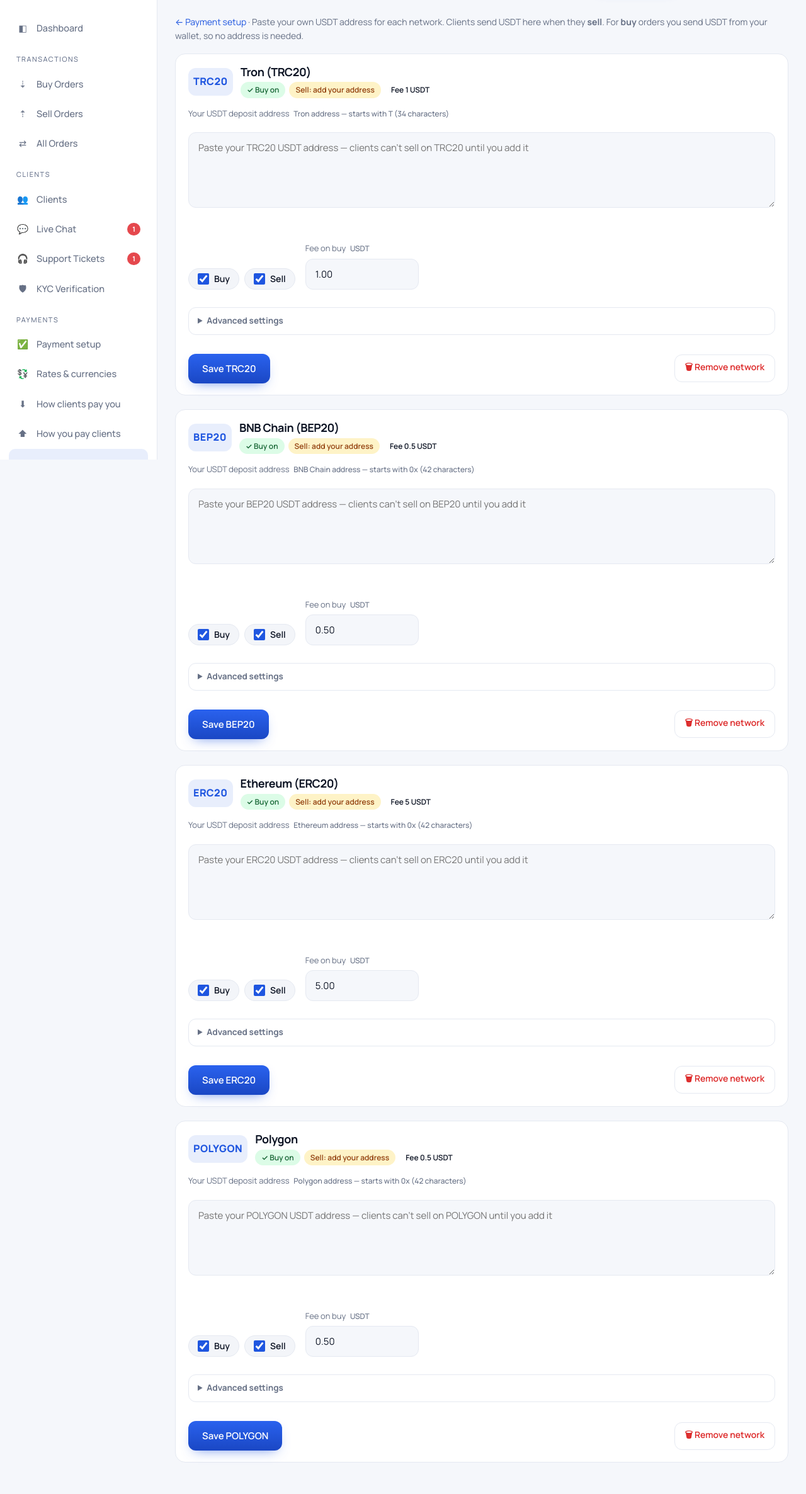
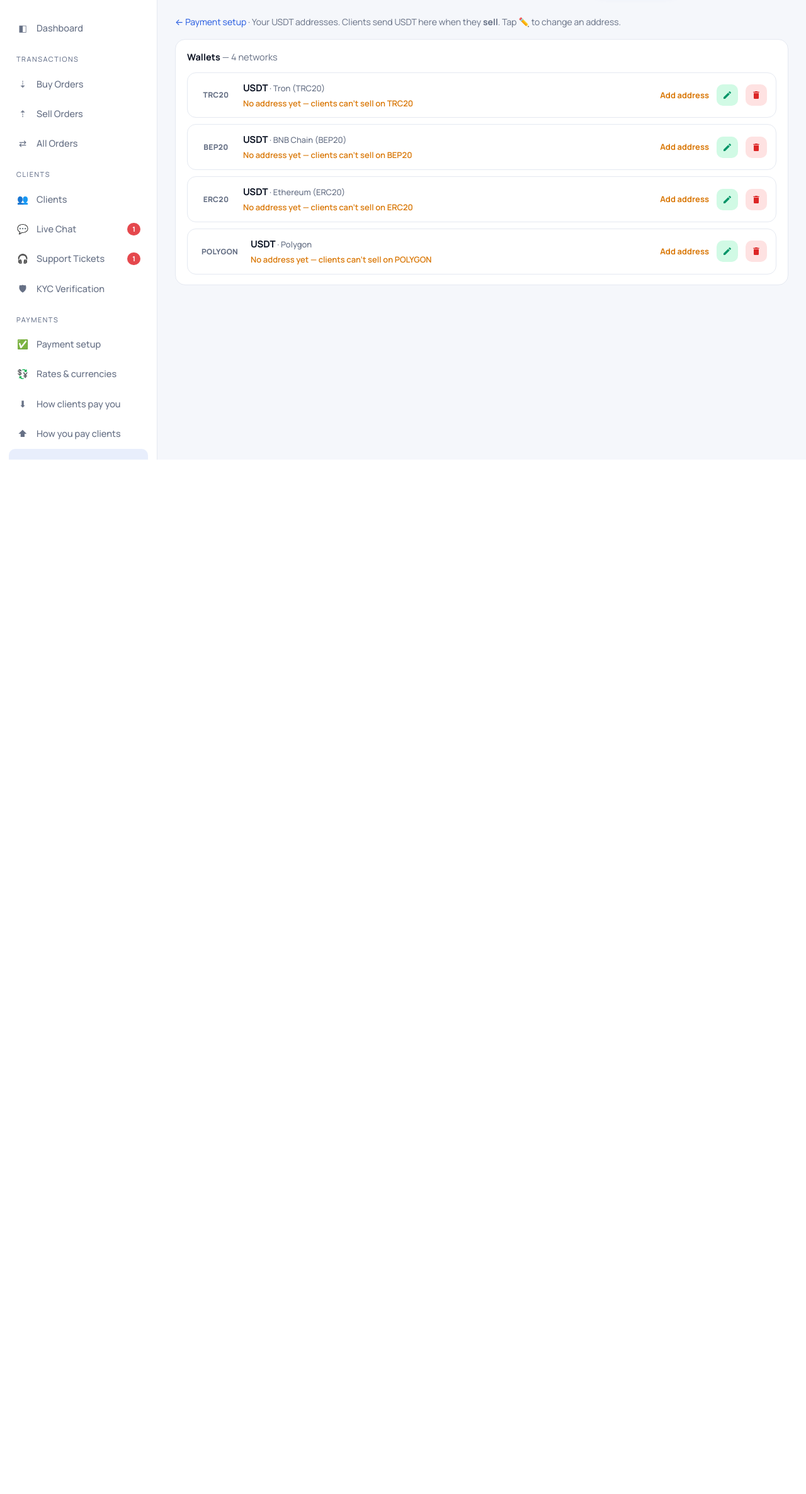
Before and after one commit to Growmore8/P2P, a Laravel app: page /admin/networks in a window 1280 px wide. Shown: the part 70-2443 px from the top of the page at 63% size. After the commit the page ends 800 px from the top, so only its background shows below. Run offline with Laravel 12, Linux system fonts and the light colour scheme; a user stored in the database is signed in; data comes from the database, SQL or seed files in the repository; tables that the repository leaves empty hold one stand-in row (values such as "Sample post").

Commit message:
USDT wallets as a compact list with add-wallet pop-up; country quick-picks for payment methods
- Wallet rows: network tag, address, status, edit / delete icons; edit opens inline
- "+ Add network" pop-up: pick a known network (name, fee, address format filled in), address, Active
- Receive / deposit method forms: usual methods for the chosen currency as one-tap buttons
  (e.g. LKR: Bank transfer (CEFTS), eZ Cash); UPI hidden outside INR

Co-Authored-By: Claude Opus 5.5 <noreply@anthropic.com>

```diff
--- a/app/Http/Controllers/Admin/NetworkController.php
+++ b/app/Http/Controllers/Admin/NetworkController.php
@@ -15,9 +15,22 @@ class NetworkController extends Controller
 
     public function store(Request $request)
     {
-        Network::create($this->validated($request));
+        // From the "Add wallet" pop-up: pick a known network → name, fee and address format are filled in.
+        $code = strtoupper((string) $request->input('code'));
+        if ($preset = config("networks.{$code}")) {
+            $request->merge([
+                'code' => $code,
+                'name' => $request->input('name') ?: $preset['name'],
+                'fee' => $request->input('fee') ?? $preset['fee'],
+                'address_regex' => $request->input('address_regex') ?: $preset['regex'],
+            ]);
+        }
+        if ($request->has('active')) {
+            $request->merge(['buy_enabled' => $request->boolean('active'), 'sell_enabled' => $request->boolean('active')]);
+        }
+        $n = Network::create($this->validated($request));
 
-        return back()->with('success', 'Network added.');
+        return redirect()->route('admin.networks.index')->with('success', "{$n->code} wallet added.");
     }
 
     public function update(Request $request, Network $network)
@@ -62,7 +75,7 @@ class NetworkController extends Controller
         if (isset($data['code'])) {
             $data['code'] = strtoupper($data['code']);
         }
-        $data['sort'] = $data['sort'] ?? 0;
+        $data['sort'] = $data['sort'] ?? ($network ? $network->sort : (int) Network::max('sort') + 1);
         $data['buy_enabled'] = $request->boolean('buy_enabled');
         $data['sell_enabled'] = $request->boolean('sell_enabled');
 
--- /dev/null
+++ b/config/networks.php
@@ -0,0 +1,14 @@
+<?php
+
+// USDT networks the admin can add from "+ Add network": name, default fee on buy (USDT) and address format.
+return [
+    'TRC20' => ['name' => 'Tron (TRC20)', 'fee' => 1.00, 'regex' => '^T[1-9A-HJ-NP-Za-km-z]{33}$', 'hint' => 'starts with T'],
+    'BEP20' => ['name' => 'BNB Chain (BEP20)', 'fee' => 0.50, 'regex' => '^0x[a-fA-F0-9]{40}$', 'hint' => 'starts with 0x'],
+    'ERC20' => ['name' => 'Ethereum (ERC20)', 'fee' => 5.00, 'regex' => '^0x[a-fA-F0-9]{40}$', 'hint' => 'starts with 0x'],
+    'POLYGON' => ['name' => 'Polygon', 'fee' => 0.50, 'regex' => '^0x[a-fA-F0-9]{40}$', 'hint' => 'starts with 0x'],
+    'SOL' => ['name' => 'Solana (SPL)', 'fee' => 0.50, 'regex' => '^[1-9A-HJ-NP-Za-km-z]{32,44}$', 'hint' => 'letters and numbers, 32–44 characters'],
+    'ARBITRUM' => ['name' => 'Arbitrum One', 'fee' => 0.50, 'regex' => '^0x[a-fA-F0-9]{40}$', 'hint' => 'starts with 0x'],
+    'OPTIMISM' => ['name' => 'Optimism', 'fee' => 0.50, 'regex' => '^0x[a-fA-F0-9]{40}$', 'hint' => 'starts with 0x'],
+    'AVAXC' => ['name' => 'Avalanche C-Chain', 'fee' => 0.50, 'regex' => '^0x[a-fA-F0-9]{40}$', 'hint' => 'starts with 0x'],
+    'TON' => ['name' => 'TON', 'fee' => 0.50, 'regex' => '^(EQ|UQ)[A-Za-z0-9_\-]{46}$', 'hint' => 'starts with EQ or UQ'],
+];
--- a/public/css/theme.css
+++ b/public/css/theme.css
@@ -870,3 +870,46 @@ body:has(.oc-fab){padding-bottom:84px}
   .cur-actions-r .btn{flex:1}
   .net-fee{width:100%}
 }
+
+/* ===== USDT wallets: compact list ===== */
+.wl-box{padding:16px 18px}
+.wl-head{margin-bottom:12px;font-size:14.5px}
+.wl-item{border:1px solid var(--line);border-radius:14px;margin-bottom:10px;background:var(--card);transition:background .15s}
+.wl-item:last-child{margin-bottom:0}
+.wl-item.is-open,.wl-item:hover{background:var(--card-2)}
+.wl-row{display:flex;align-items:center;gap:12px;padding:12px 14px}
+.wl-row form{margin:0}
+.wl-chip{flex:none;min-width:62px;text-align:center;padding:5px 8px;border-radius:8px;background:var(--bg-2);color:var(--muted);font-size:12px;font-weight:800;letter-spacing:.3px}
+.wl-main{flex:1;min-width:0;display:flex;flex-direction:column;gap:2px}
+.wl-main b{font-size:15px}
+.wl-name{font-weight:500;font-size:13px}
+.wl-addr{font-size:13px;color:var(--muted);overflow:hidden;text-overflow:ellipsis;white-space:nowrap}
+.wl-missing{color:#d97706;font-weight:600;white-space:normal}
+.wl-status{flex:none;font-size:13px;font-weight:700;color:#16a34a}
+.wl-status.warn{color:#d97706}
+.wl-status.off{color:var(--muted)}
+.wl-btn{flex:none;width:34px;height:34px;border-radius:10px;border:0;display:grid;place-items:center;cursor:pointer;transition:filter .15s}
+.wl-btn.edit{background:#d1fae5;color:#059669}
+.wl-btn.del{background:#fee2e2;color:#dc2626}
+.wl-btn:hover{filter:brightness(.94)}
+:root[data-theme="dark"] .wl-btn.edit{background:rgba(16,185,129,.16);color:#34d399}
+:root[data-theme="dark"] .wl-btn.del{background:rgba(239,68,68,.16);color:#f87171}
+.wl-edit{padding:4px 14px 16px;border-top:1px dashed var(--line)}
+.wl-edit>label:first-of-type{margin-top:14px}
+@media (max-width:560px){
+  .wl-row{flex-wrap:wrap;gap:10px}
+  .wl-main{order:3;flex-basis:100%}
+  .wl-addr{white-space:normal;word-break:break-all}
+  .wl-status{margin-left:auto}
+}
+.wl-modal{max-width:440px;display:flex;flex-direction:column;gap:12px;padding:24px}
+.wl-modal h3{font-size:17px;margin:0 0 2px}
+.wl-modal .addr-check{margin:-6px 0 0}
+.wl-modal-actions{display:flex;justify-content:flex-end;gap:10px;margin-top:4px}
+.btn-save{background:#10b981;color:#fff;border:0}
+.btn-save:hover{background:#059669}
+.preset-chips{display:flex;flex-wrap:wrap;align-items:center;gap:8px;margin:12px 0 4px}
+.preset-chips:empty{display:none}
+.preset-label{font-size:12.5px;font-weight:700;color:var(--muted)}
+.preset-chip{padding:7px 13px;border-radius:99px;border:1px dashed var(--brand);background:var(--brand-soft);color:var(--brand);font:inherit;font-size:13px;font-weight:700;cursor:pointer}
+.preset-chip.on{border-style:solid;background:var(--brand);color:#fff}
--- a/resources/views/admin/methods/form.blade.php
+++ b/resources/views/admin/methods/form.blade.php
@@ -30,6 +30,7 @@
         @endforeach
       </div>
     </div>
+    @unless ($method->exists)<div class="full">@include('admin.partials.method-presets', ['list' => 'pay'])</div>@endunless
     <div class="full"><label>Display title</label><input class="input" name="title" value="{{ old('title', $method->title) }}" placeholder="e.g. UPI (GPay / PhonePe) · Bank transfer (CEFTS) · eZ Cash" required></div>
 
     <div data-type="link" class="full"><label>Payment link (https://…)</label><input class="input" name="pay_url" value="{{ old('pay_url', $method->pay_url) }}" placeholder="https://razorpay.me/@yourbusiness">
--- a/resources/views/admin/networks.blade.php
+++ b/resources/views/admin/networks.blade.php
@@ -4,62 +4,80 @@
 @section('topActions')<button type="button" class="btn btn-primary btn-sm" data-open-add>+ Add network</button>@parent @endsection
 
 @section('content')
-<p class="muted cur-intro"><a class="green" href="{{ route('admin.payments') }}">← Payment setup</a> · Paste your own USDT address for each network. Clients send USDT here when they <b>sell</b>. For <b>buy</b> orders you send USDT from your wallet, so no address is needed.</p>
+<p class="muted cur-intro"><a class="green" href="{{ route('admin.payments') }}">← Payment setup</a> · Your USDT addresses. Clients send USDT here when they <b>sell</b>. Tap ✏️ to change an address.</p>
 
 @php
   $hints = ['TRC20' => 'Tron address — starts with T (34 characters)', 'BEP20' => 'BNB Chain address — starts with 0x (42 characters)', 'ERC20' => 'Ethereum address — starts with 0x (42 characters)', 'POLYGON' => 'Polygon address — starts with 0x (42 characters)'];
   $editing = old('_net');
+  $pencil = '<svg viewBox="0 0 24 24" width="16" height="16" fill="currentColor" aria-hidden="true"><path d="M3 17.25V21h3.75L17.8 9.94l-3.75-3.75L3 17.25zm17.7-10.2a1 1 0 0 0 0-1.42l-2.33-2.33a1 1 0 0 0-1.42 0l-1.83 1.83 3.75 3.75 1.83-1.83z"/></svg>';
+  $trash = '<svg viewBox="0 0 24 24" width="16" height="16" fill="currentColor" aria-hidden="true"><path d="M6 19a2 2 0 0 0 2 2h8a2 2 0 0 0 2-2V7H6v12zM19 4h-3.5l-1-1h-5l-1 1H5v2h14V4z"/></svg>';
 @endphp
 
-{{-- ===== Add network (hidden until "+ Add network") ===== --}}
-<form method="POST" action="{{ route('admin.networks.store') }}" class="box form cur-add" id="add" @unless ($errors->any() && ! $editing) hidden @endunless>
+{{-- ===== Add wallet pop-up ===== --}}
+@php
+  $presets = collect(config('networks'))->except($networks->pluck('code')->all());
+  $addErr = $errors->any() && ! $editing;
+@endphp
+<div class="modal {{ $addErr ? 'open' : '' }}" id="addModal" aria-hidden="{{ $addErr ? 'false' : 'true' }}">
+  <form method="POST" action="{{ route('admin.networks.store') }}" class="modal-box form wl-modal" role="dialog" aria-modal="true" aria-label="Add crypto wallet">
     @csrf
-  <div class="box-head"><h3>Add a network</h3><button type="button" class="icon-btn" data-close-add aria-label="Close">✕</button></div>
-  <div class="cur-grid">
-    <div><label>Code</label><input class="input" name="code" value="{{ old('code') }}" placeholder="e.g. SOL" required></div>
-    <div><label>Name shown to clients</label><input class="input" name="name" value="{{ old('name') }}" placeholder="e.g. Solana (SPL)" required></div>
-    <div><label>Fee on buy <small>USDT</small></label><input class="input" type="number" step="0.01" name="fee" value="{{ old('fee', 1) }}" required></div>
+    <h3>Add crypto wallet</h3>
+    @if ($presets->isEmpty())
+      <p class="muted" style="margin:10px 0 0">All supported networks are already added. Tap ✏️ on a network to change its address.</p>
+      <div class="wl-modal-actions"><button type="button" class="btn btn-ghost" data-close-add>Close</button></div>
+    @else
+      <select class="input" name="code" required data-net-pick aria-label="Network">
+        @foreach ($presets as $code => $p)<option value="{{ $code }}" data-hint="{{ $p['hint'] }}" @selected(old('code') === $code)>{{ $code }} · {{ $p['name'] }}</option>@endforeach
+      </select>
+      <input class="input" value="USDT" readonly aria-label="Coin">
+      <textarea class="input mono addr-input" name="deposit_address" rows="2" spellcheck="false" autocomplete="off" placeholder="Wallet address" required data-addr>{{ old('deposit_address') }}</textarea>
+      <p class="addr-check" data-addr-check data-net-hint></p>
+      <input type="hidden" name="active" value="0">
+      <label class="check"><input type="checkbox" name="active" value="1" checked> <span>Active</span></label>
+      <div class="wl-modal-actions">
+        <button type="button" class="btn btn-ghost" data-close-add>Cancel</button>
+        <button class="btn btn-save">Save</button>
       </div>
-  <div style="margin-top:12px"><label>Your USDT deposit address <small>for sell orders</small></label>
-    <textarea class="input mono addr-input" name="deposit_address" rows="2" placeholder="Paste your USDT address for this network">{{ old('deposit_address') }}</textarea></div>
-  <div style="margin-top:12px"><label>Address format check <small>optional, advanced</small></label><input class="input mono" name="address_regex" value="{{ old('address_regex') }}" placeholder="Leave empty if unsure"></div>
-  <div class="cur-actions">
-    <div class="net-toggles">
-      <label class="switch cur-switch"><input type="checkbox" name="buy_enabled" value="1" checked> Buy</label>
-      <label class="switch cur-switch"><input type="checkbox" name="sell_enabled" value="1" checked> Sell</label>
+    @endif
+  </form>
 </div>
-    <button class="btn btn-primary">Add network</button>
-  </div>
-</form>
 
-@foreach ($networks as $n)
+{{-- ===== Wallet list ===== --}}
+<div class="box wl-box">
+  <div class="wl-head"><b>Wallets</b> <span class="muted">— {{ $networks->count() }} {{ \Illuminate\Support\Str::plural('network', $networks->count()) }}</span></div>
+
+  @forelse ($networks as $n)
     @php
-    $ready = $n->sell_enabled && $n->deposit_address;
       $open = $editing === $n->code;
       $addr = (string) $n->deposit_address;
+      $on = $n->buy_enabled || $n->sell_enabled;
     @endphp
-  <div class="box cur-card net-card {{ ($n->buy_enabled || $n->sell_enabled) ? '' : 'is-off' }}" id="net-{{ $n->code }}">
-    <div class="cur-head">
-      <span class="pay-code">{{ $n->code }}</span>
-      <div class="cur-title">
-        <h3>{{ $n->name }}</h3>
-        <div class="chips">
-          <span class="badge {{ $n->buy_enabled ? 'ok' : '' }}">{{ $n->buy_enabled ? '✓ Buy on' : 'Buy off' }}</span>
-          @if (! $n->sell_enabled)<span class="badge">Sell off</span>
-          @elseif ($ready)<span class="badge ok">✓ Sell ready</span>
-          @else<span class="badge warn">Sell: add your address</span>@endif
-          <span class="badge">Fee {{ rtrim(rtrim(number_format($n->fee, 2), '0'), '.') }} USDT</span>
+    <div class="wl-item {{ $open ? 'is-open' : '' }}" id="net-{{ $n->code }}">
+      <div class="wl-row">
+        <span class="wl-chip">{{ $n->code }}</span>
+        <div class="wl-main">
+          <b>USDT <span class="muted wl-name">· {{ $n->name }}</span></b>
+          @if ($addr)
+            <span class="wl-addr mono">{{ $addr }}</span>
+          @else
+            <span class="wl-addr wl-missing">No address yet — clients can't sell on {{ $n->code }}</span>
+          @endif
         </div>
-      </div>
+        <span class="wl-status {{ ! $on ? 'off' : ($n->sell_enabled && ! $addr ? 'warn' : 'ok') }}">{{ ! $on ? 'Off' : ($n->sell_enabled && ! $addr ? 'Add address' : 'Active') }}</span>
+        <button type="button" class="wl-btn edit" data-wl-edit="{{ $n->code }}" title="Edit {{ $n->code }}" aria-label="Edit {{ $n->code }}" aria-expanded="{{ $open ? 'true' : 'false' }}">{!! $pencil !!}</button>
+        <form method="POST" action="{{ route('admin.networks.destroy', $n) }}" data-confirm="Remove the {{ $n->code }} network? Clients won't be able to choose it any more.">
+          @csrf @method('DELETE')
+          <button class="wl-btn del" title="Remove {{ $n->code }}" aria-label="Remove {{ $n->code }}">{!! $trash !!}</button>
+        </form>
       </div>
 
-    <form method="POST" action="{{ route('admin.networks.update', $n) }}" class="form">
+      {{-- Edit panel --}}
+      <form method="POST" action="{{ route('admin.networks.update', $n) }}" class="form wl-edit" data-wl-form="{{ $n->code }}" @unless ($open) hidden @endunless>
         @csrf @method('PUT')
         <input type="hidden" name="_net" value="{{ $n->code }}">
-
         <label>Your USDT deposit address <small>{{ $hints[$n->code] ?? 'for sell orders' }}</small></label>
         <textarea class="input mono addr-input" name="deposit_address" rows="2" spellcheck="false" autocomplete="off"
-                placeholder="Paste your {{ $n->code }} USDT address — clients can't sell on {{ $n->code }} until you add it" data-addr>{{ $open ? old('deposit_address') : $addr }}</textarea>
+                  placeholder="Paste your {{ $n->code }} USDT address" data-addr>{{ $open ? old('deposit_address') : $addr }}</textarea>
         <p class="addr-check" data-addr-check>@if (strlen($addr) > 10)Check it matches your wallet: <b>{{ substr($addr, 0, 6) }}</b> … <b>{{ substr($addr, -6) }}</b>@endif</p>
 
         <div class="net-row">
@@ -80,20 +98,46 @@
         </details>
 
         <div class="cur-actions">
+          <span></span>
+          <div class="cur-actions-r">
+            <button type="button" class="btn btn-ghost" data-wl-edit="{{ $n->code }}">Cancel</button>
             <button class="btn btn-primary">Save {{ $n->code }}</button>
-        <button type="submit" form="del-{{ $n->code }}" class="btn btn-ghost btn-sm cur-del">🗑 Remove network</button>
+          </div>
         </div>
       </form>
-    <form method="POST" action="{{ route('admin.networks.destroy', $n) }}" id="del-{{ $n->code }}" data-confirm="Remove the {{ $n->code }} network? Clients won't be able to choose it any more.">@csrf @method('DELETE')</form>
     </div>
-@endforeach
+  @empty
+    <p class="muted" style="text-align:center;padding:20px 0">No networks yet — tap <b>+ Add network</b>.</p>
+  @endforelse
+</div>
 
 <script>
 (function () {
-  var add = document.getElementById('add');
-  function openAdd(on) { add.hidden = !on; if (on) add.scrollIntoView({ behavior: 'smooth', block: 'start' }); }
+  var modal = document.getElementById('addModal');
+  function openAdd(on) {
+    modal.classList.toggle('open', on); modal.setAttribute('aria-hidden', on ? 'false' : 'true');
+    if (on) { var t = modal.querySelector('textarea'); if (t) setTimeout(function () { t.focus(); }, 60); }
+  }
   document.querySelectorAll('[data-open-add]').forEach(function (b) { b.addEventListener('click', function () { openAdd(true); }); });
   document.querySelectorAll('[data-close-add]').forEach(function (b) { b.addEventListener('click', function () { openAdd(false); }); });
+  modal.addEventListener('click', function (e) { if (e.target === modal) openAdd(false); });
+  document.addEventListener('keydown', function (e) { if (e.key === 'Escape') openAdd(false); });
+  var pickNet = modal.querySelector('[data-net-pick]'), hint = modal.querySelector('[data-net-hint]');
+  if (pickNet) {
+    var showHint = function () { var o = pickNet.selectedOptions[0]; if (hint && !modal.querySelector('textarea').value) hint.textContent = o ? pickNet.value + ' address ' + o.dataset.hint : ''; };
+    pickNet.addEventListener('change', showHint); showHint();
+  }
+
+  // ✏️ opens / closes the edit panel under the row
+  document.querySelectorAll('[data-wl-edit]').forEach(function (b) {
+    b.addEventListener('click', function () {
+      var code = b.dataset.wlEdit, f = document.querySelector('[data-wl-form="' + code + '"]');
+      f.hidden = !f.hidden;
+      f.closest('.wl-item').classList.toggle('is-open', !f.hidden);
+      document.querySelectorAll('[data-wl-edit="' + code + '"]').forEach(function (x) { x.setAttribute('aria-expanded', f.hidden ? 'false' : 'true'); });
+      if (!f.hidden) f.querySelector('textarea').focus();
+    });
+  });
 
   // Show the first and last 6 characters so the admin can compare with their wallet app.
   document.querySelectorAll('[data-addr]').forEach(function (t) {
@@ -103,6 +147,9 @@
       out.innerHTML = v.length > 10 ? 'Check it matches your wallet: <b>' + v.slice(0, 6) + '</b> … <b>' + v.slice(-6) + '</b>' : '';
     });
   });
+
+  // Link like #net-TRC20 opens that wallet
+  if (location.hash.indexOf('#net-') === 0) { var b = document.querySelector('[data-wl-edit="' + location.hash.slice(5) + '"]'); if (b) b.click(); }
 })();
 </script>
 @endsection
--- a/resources/views/admin/partials/payout-form.blade.php
+++ b/resources/views/admin/partials/payout-form.blade.php
@@ -15,6 +15,7 @@
     </div>
     <div><label>Title shown to clients</label><input class="input" name="title" value="{{ $m->title }}" placeholder="e.g. Bank transfer (CEFTS)" required></div>
   </div>
+  @unless ($m->exists)@include('admin.partials.method-presets', ['list' => 'receive'])@endunless
   <div class="form-grid">
     <div><label>Short note (optional)</label><input class="input" name="instructions" value="{{ $m->instructions }}" placeholder="e.g. Account must be in your own name"></div>
     <div style="display:flex;gap:16px;align-items:end">
--- a/resources/views/partials/head.blade.php
+++ b/resources/views/partials/head.blade.php
@@ -35,6 +35,6 @@
 <meta name="application-name" content="SRM Fintech">
 <link rel="preconnect" href="https://fonts.googleapis.com"><link rel="preconnect" href="https://fonts.gstatic.com" crossorigin>
 <link href="https://fonts.googleapis.com/css2?family=Manrope:wght@400;500;600;700;800&display=swap" rel="stylesheet">
-<link rel="stylesheet" href="{{ asset('css/style.css') }}?v=39">
-<link rel="stylesheet" href="{{ asset('css/app.css') }}?v=39">
-<link rel="stylesheet" href="{{ asset('css/theme.css') }}?v=39">
+<link rel="stylesheet" href="{{ asset('css/style.css') }}?v=42">
+<link rel="stylesheet" href="{{ asset('css/app.css') }}?v=42">
+<link rel="stylesheet" href="{{ asset('css/theme.css') }}?v=42">
```
Also changed, not shown: resources/views/admin/partials/method-presets.blade.php (added, +47 -0 lines), tests/Feature/P2PFlowTest.php (+7 -1 lines). Lines whose indentation alone changed are shown as unchanged.
